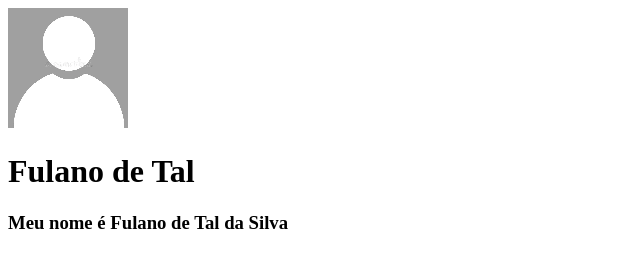
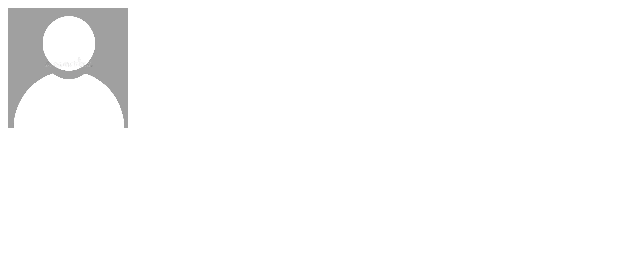
Before and after one commit to AlanGuilhermelc16/Curr-culo_FulanoDeTal, a plain HTML site: page index.html in a window 1280 px wide. Shown: the whole page, without its empty margins (0-640 px from the left). Drawn offline with Linux system fonts and the light colour scheme.

Commit message:
versao 6

```diff
--- a/index.html
+++ b/index.html
@@ -5,7 +5,5 @@
     </head>
     <body>
         <img src="imagens/avatarperfil.png" alt="">
-        <h1>Fulano de Tal</h1>
-        <h3>Meu nome é Fulano de Tal da Silva</h3>
     </body>
 </html>
```
